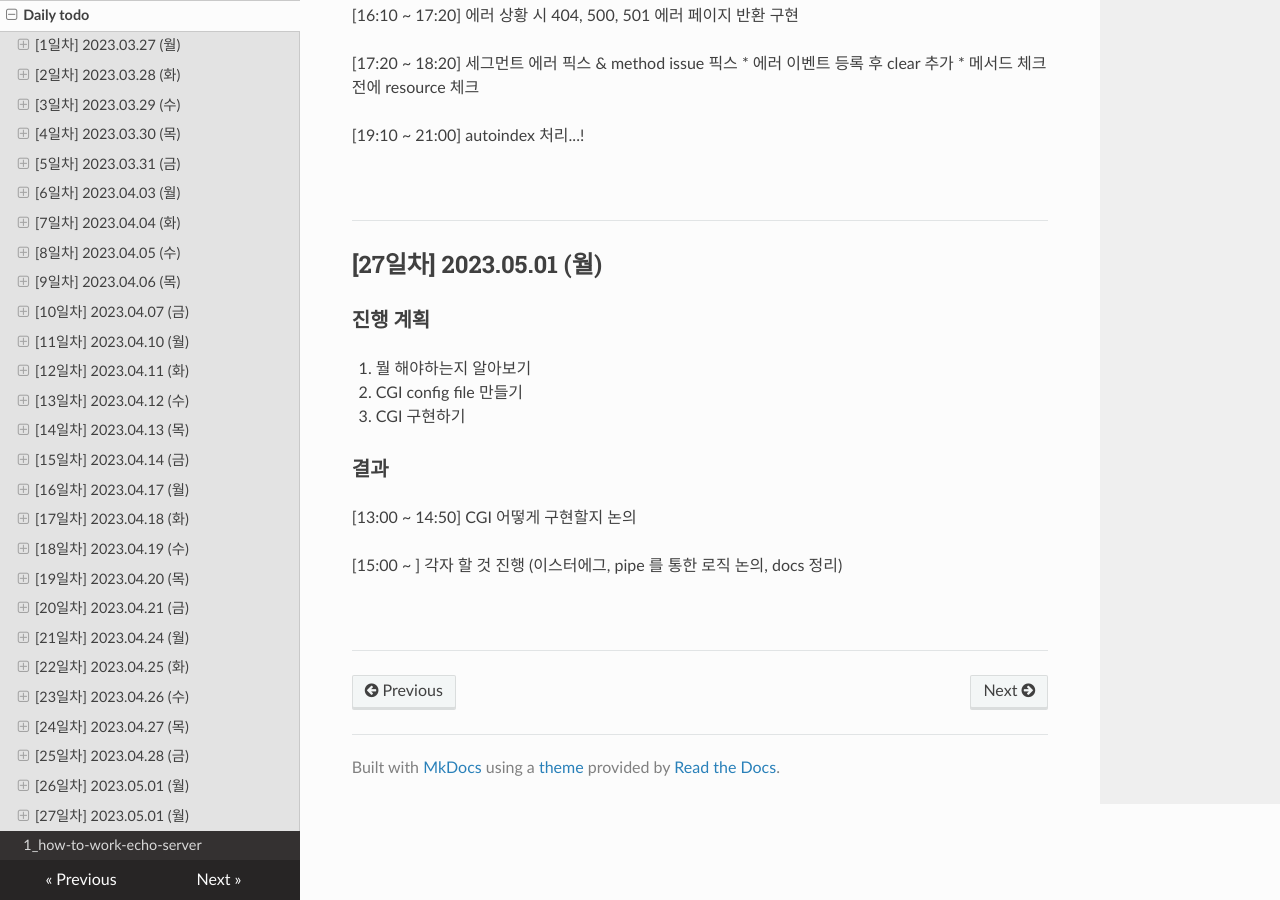
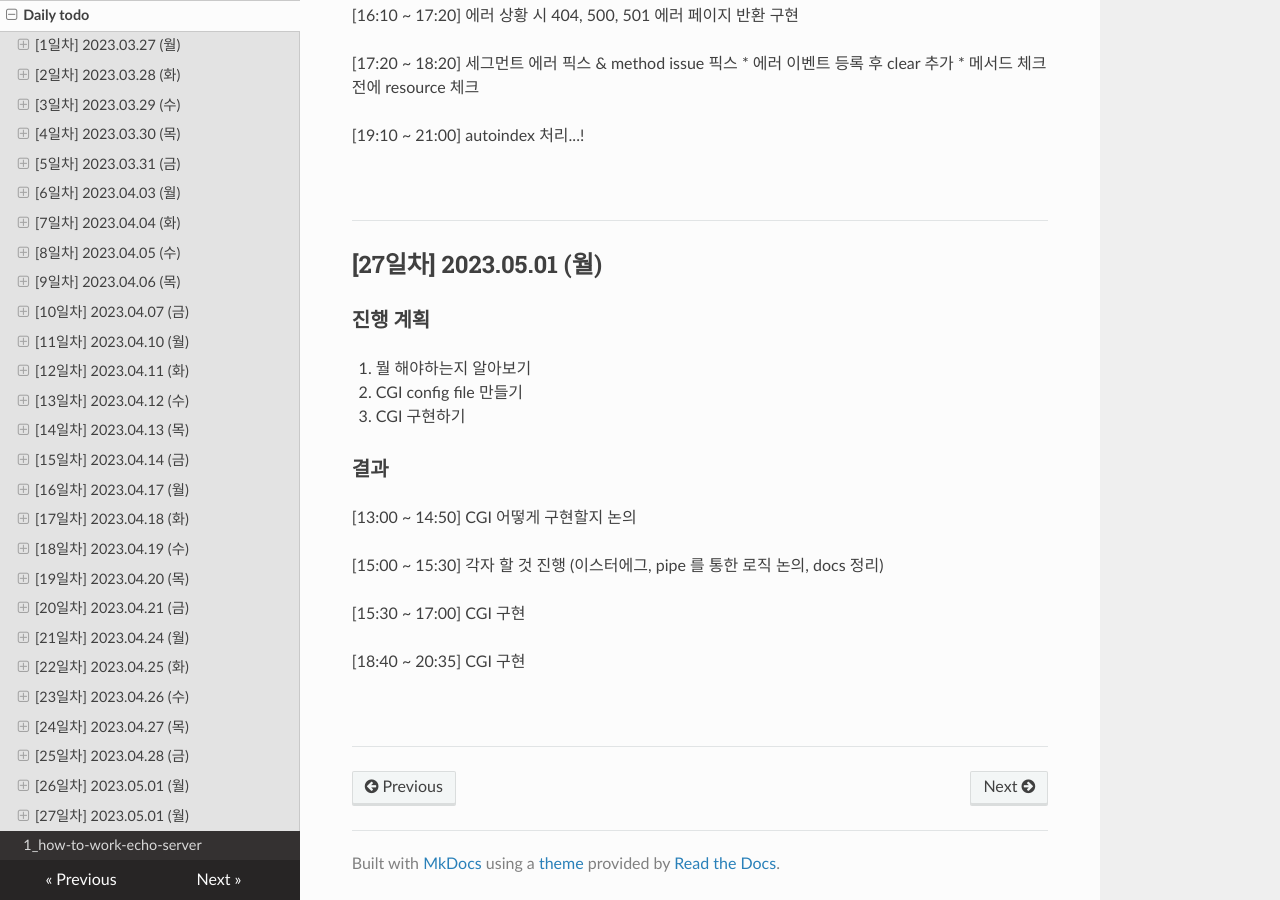
Before and after one commit to JaeHwan-s-WebServeClass/webserver-nginx, an MkDocs documentation site: the page built from docs/docs/til/0_daily-todo.md, in a window 1280 px wide and 900 px high, scrolled down 13102 px. Built offline with MkDocs 1.6.1, drawn with Linux system fonts in a browser that asks for light colours; nearby versions of some CDN libraries.

Commit message:
docs: daily todo

```diff
--- a/docs/docs/til/0_daily-todo.md
+++ b/docs/docs/til/0_daily-todo.md
@@ -573,7 +573,11 @@ recv, send 함수 앞/뒤로 SIGPIPE를 ignore 처리 && transaction 하나의 c
 
 [13:00 ~ 14:50] CGI 어떻게 구현할지 논의
 
-[15:00 ~ ] 각자 할 것 진행 (이스터에그, pipe 를 통한 로직 논의, docs 정리)
+[15:00 ~ 15:30] 각자 할 것 진행 (이스터에그, pipe 를 통한 로직 논의, docs 정리)
+
+[15:30 ~ 17:00] CGI 구현
+
+[18:40 ~ 20:35] CGI 구현
 
 <br>
 
```
